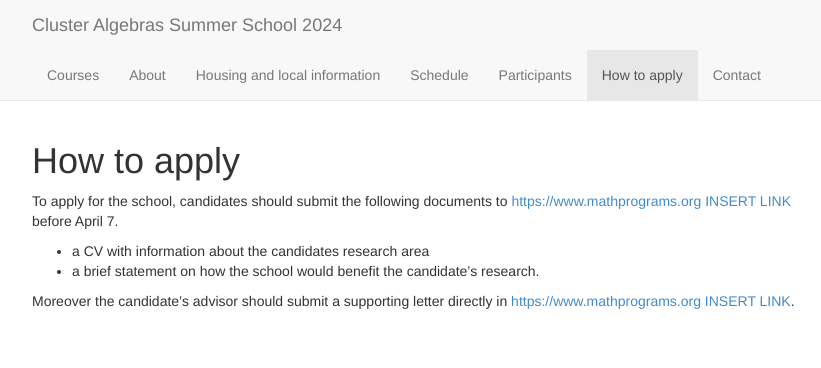
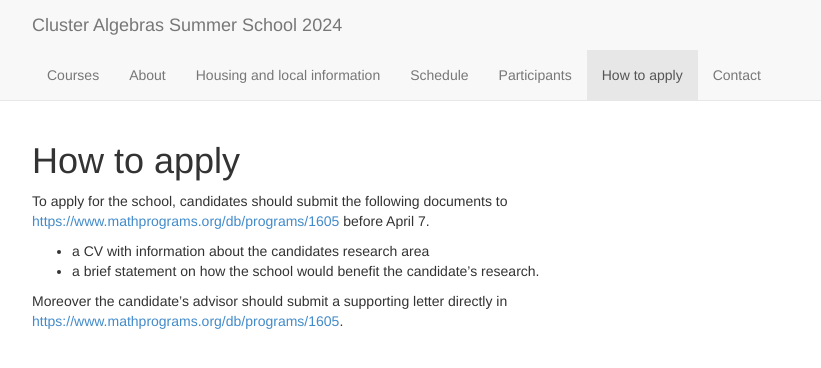
Before and after one commit to egunawan/cass24, a Jekyll site: the page built from howtoapply.md, in a window 1280 px wide. Shown: the top 368 px of the page, without its empty margins (223-1044 px from the left). Built offline with Jekyll 4.4.1, drawn with Linux system fonts in a browser that asks for light colours; nearby versions of some CDN libraries.

Commit message:
Update howtoapply.md

```diff
--- a/howtoapply.md
+++ b/howtoapply.md
@@ -6,8 +6,8 @@ layout: default
 
 # How to apply
 
-To apply for the school, candidates should submit the following documents to [https://www.mathprograms.org INSERT LINK](https://www.mathprograms.org) before April 7.
+To apply for the school, candidates should submit the following documents to [https://www.mathprograms.org/db/programs/1605](https://www.mathprograms.org/db/programs/1605) before April 7.
 * a CV with information about the candidates research area
 * a brief statement on how the school would benefit the candidate’s research.
 
-Moreover the candidate’s advisor should submit a supporting letter directly in [https://www.mathprograms.org INSERT LINK](https://www.mathprograms.org).
+Moreover the candidate’s advisor should submit a supporting letter directly in [https://www.mathprograms.org/db/programs/1605](https://www.mathprograms.org/db/programs/1605).
```
